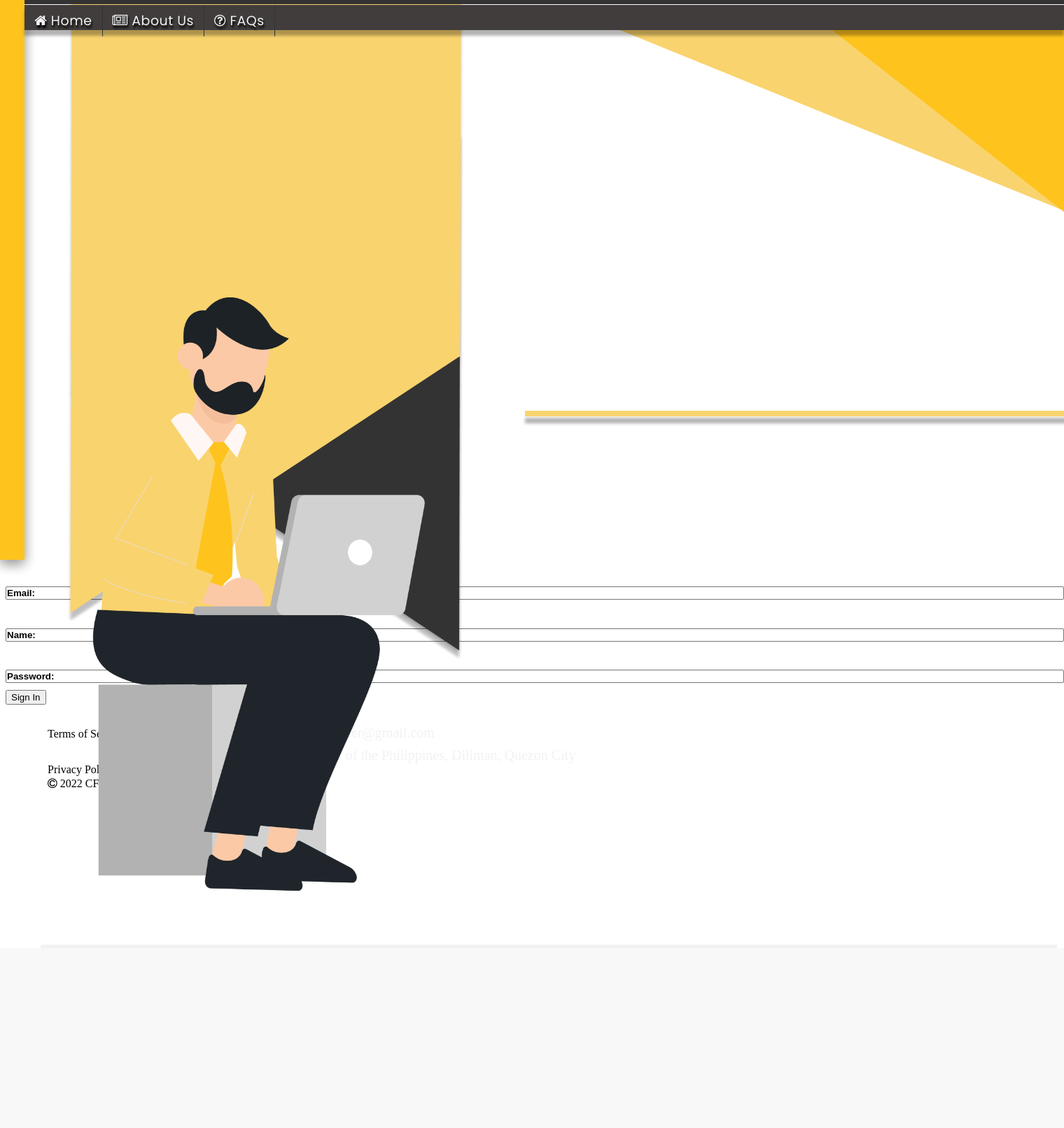
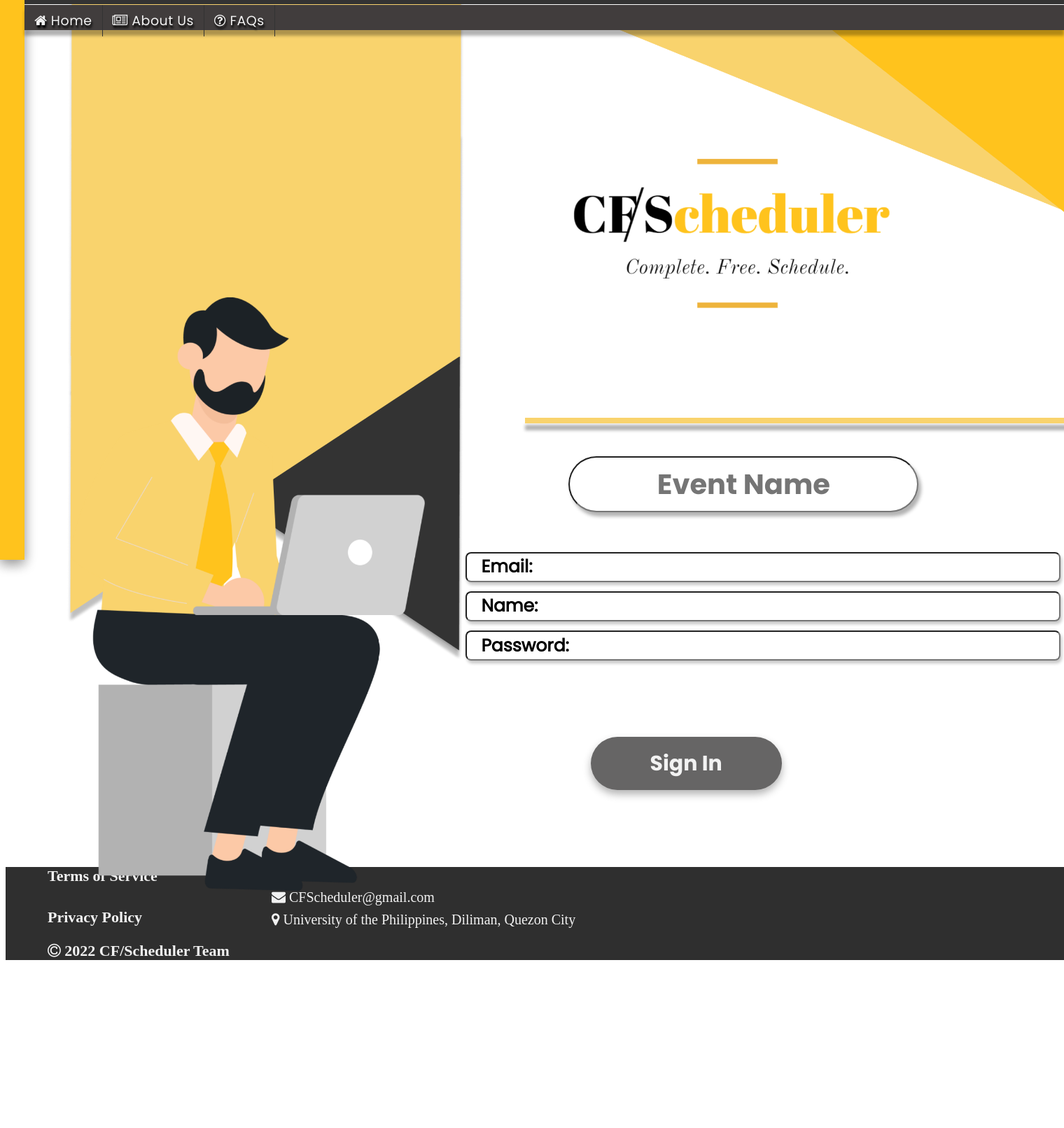
Before and after one commit to Egrez/deployed-cfscheduler, a Django app: page /1/login/ in a window 1520 px wide; the page is wider, and only the part inside the window is pictured. Shown: the top 1612 px of that part at 70% size. Before the commit the page ends 1273 px from the top of that part, so only its background shows below. Run offline with Django 3.2, Linux system fonts and the light colour scheme; some web fonts are replaced.

Commit message:
updated styles sheet

```diff
--- a/static/styles.css
+++ b/static/styles.css
@@ -18,10 +18,52 @@
     font-family: Poppins_semibold; src:url("Poppins-SemiBold.ttf");
 
 }
+
+@font-face {
+    font-family: Montserrat_bold; src: url("Montserrat Bold 700.ttf");
+}
+
 html,body
 {
     right: 0;
     margin-right: 0%;
+}
+
+.genEventButt {
+    border-radius: 45px;
+    font-family: Poppins_bold;
+    font-size: 36px;
+    background-color: #666565;
+    color: #f2f2f2;
+    transition-duration: 0.4s;
+    width: 550px;
+    height: 65px;
+    border-color: #666565;
+    border-style: none;
+    cursor: pointer;
+    margin-left: 150px;
+    margin-top: 320px;
+    box-shadow: 0 6px 12px 0 rgba(0, 0, 0, 0.3);
+    text-align: center;
+}
+
+.genEventButt:hover {
+    background-color: #333333;
+    color: #F9D36D;
+}
+
+.footer {
+    list-style-type: none;
+    margin-bottom: 100px;
+    margin-top: 100px;
+    padding-bottom: 0;
+    width: 100%;
+    background-color: #2f2f2f;
+    position: relative;
+    bottom: 0;
+    left: 0;
+    right: 0;
+    height: 17%;
 }
 
 .genButt {
@@ -135,3 +177,131 @@ html,body
     margin: 0;
     padding: 0;
 }
+
+.column {
+    float: left;
+    width: 45%;
+    padding: 10px;
+}
+
+.row:after {
+    content: "";
+    display: table;
+    clear: both;
+}
+
+* {
+    box-sizing: border-box;
+}
+
+.textEvent {
+    width: 850px;
+    padding: 12px 20px;
+    height: 43px;
+    box-sizing: border-box;
+    display: block;
+    border-radius: 8px;
+    box-shadow: 2px 4px 4px 0 rgba(0, 0, 0, 0.22);
+    margin-left: 2%;
+    font-family: Poppins;
+    font-size: 25px;
+    text-overflow: ellipsis;
+}
+
+.passwordEvent {
+    width: 850px;
+    padding: 12px 20px;
+    height: 43px;
+    box-sizing: border-box;
+    display: block;
+    border-radius: 8px;
+    box-shadow: 2px 4px 4px 0 rgba(0, 0, 0, 0.22);
+    margin-left: -3%;
+    font-family: Poppins;
+    font-size: 25px;
+    text-overflow: ellipsis;
+}
+
+.footerfont {
+    color:#f2f2f2;
+    font-family: Montserrat_bold;
+    font-weight: bolder;
+    font-size: 22px ;
+}
+
+.label {
+    list-style-type: none;
+    padding-bottom: 0;
+    width: 250px;
+    background-color: #FFC31D;
+    position: absolute;
+    margin-top: 100px;
+    height: 75px;
+    border-radius: 30px;
+    font-family: Montserrat_bold;
+    text-align: center;
+}
+
+.dropdown {
+    list-style-type: none;
+    padding-top: 20px;
+    width: 300px;
+    background-color: #333333;
+    position: absolute;
+    margin-top: 200px;
+    margin-bottom: 300px;
+    height: 50px;
+    border-radius: 10px;
+    font-family: Montserrat_bold;
+    text-align: left;
+}
+
+.genButtSign {
+    border-radius: 45px;
+    font-family: Poppins_bold;
+    font-size: 30px;
+    background-color: #666565;
+    color: #f2f2f2;
+    transition-duration: 0.4s;
+    width: 273px;
+    height: 76px;
+    border-color: #666565;
+    border-style: none;
+    cursor: pointer;
+    margin-left: 22%;
+    margin-top: 15%;
+    box-shadow: 0 6px 12px 0 rgba(0, 0, 0, 0.3);
+}
+
+.genButtSign:hover {
+    background-color: #333333;
+    color: #F9D36D;
+}
+
+.text {
+    width: 850px;
+    padding: 12px 20px;
+    height: 43px;
+    box-sizing: border-box;
+    display: block;
+    border-radius: 8px;
+    box-shadow: 2px 4px 4px 0 rgba(0, 0, 0, 0.22);
+    margin-left: -5%;
+    font-family: Poppins;
+    font-size: 25px;
+    text-overflow: ellipsis;
+}
+
+.password {
+    width: 850px;
+    padding: 12px 20px;
+    height: 43px;
+    box-sizing: border-box;
+    display: block;
+    border-radius: 8px;
+    box-shadow: 2px 4px 4px 0 rgba(0, 0, 0, 0.22);
+    margin-left: -5%;
+    font-family: Poppins;
+    font-size: 25px;
+    text-overflow: ellipsis;
+}
```
